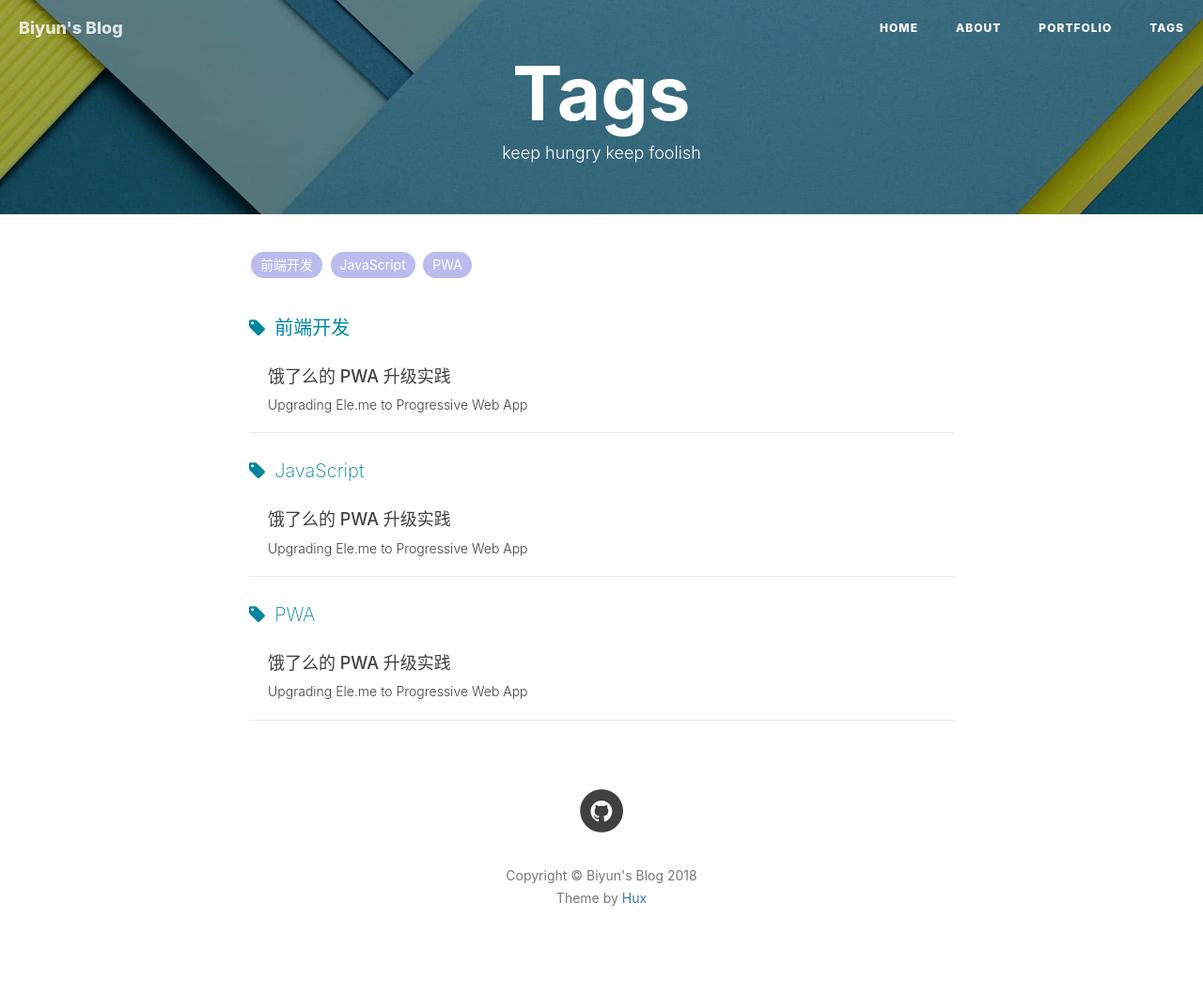
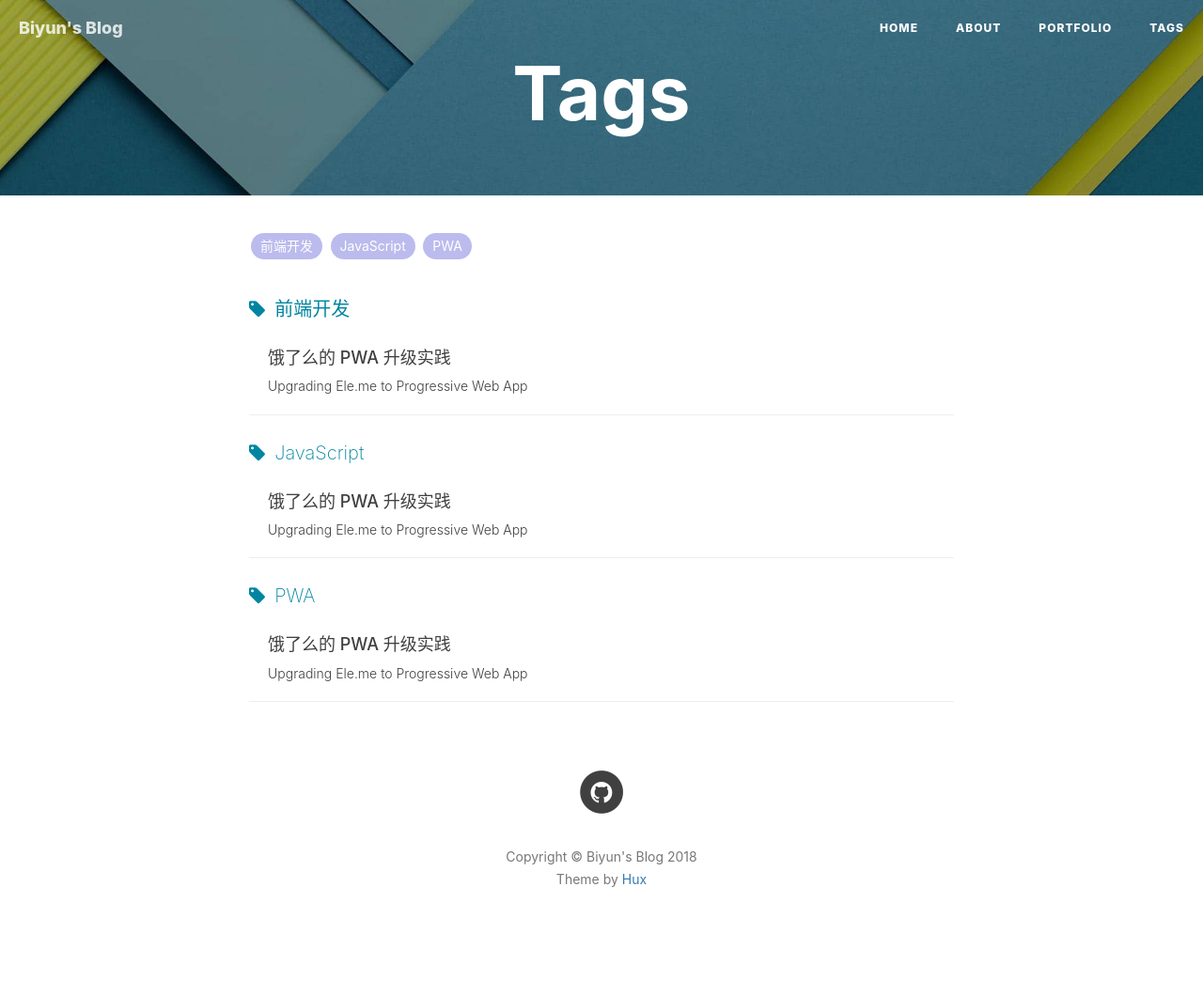
Before and after one commit to biyunwu/biyunwu.github.io, a Jekyll site: the page built from tags.html, in a window 1280 px wide. Shown: the whole page at 94% size. Built offline with Jekyll 4.4.1, drawn with Linux system fonts in a browser that asks for light colours; nearby versions of some CDN libraries; comment, search, counter and statistics services are not loaded.

Commit message:
Disable description in Tags page

```diff
--- a/tags.html
+++ b/tags.html
@@ -1,7 +1,7 @@
 ---
 title: Tags
 layout: default
-description: keep hungry keep foolish
+<!-- description: keep hungry keep foolish  --> <!-- To be dispalyed under the title. -->
 header-img: "img/tag-bg.jpg"
 ---
 
```
